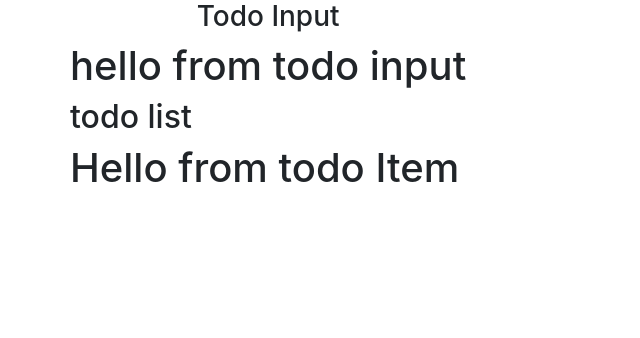
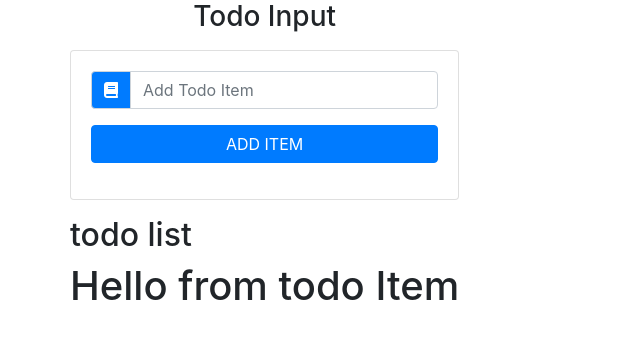
Before and after one commit to uly-ana/todo-list, a React (Create React App) app: page / in a window 1280 px wide. Shown: the top 338 px of the page, without its empty margins (0-640 px from the left). Built offline with nearby package versions, Linux system fonts and the light colour scheme.

Commit message:
styled todo item

```diff
--- a/src/Components/TodoInput.js
+++ b/src/Components/TodoInput.js
@@ -2,9 +2,23 @@
 
 export default class TodoInput extends Component {
     render() {
+        const {item, handleChange, handleSubmit, editItem} = this.props;
+
         return (
-            <div>
-                <h1>hello from todo input</h1>
+            <div className="card card-body my-3">
+                <form onSubmit={handleSubmit}>
+                <div className="input-group">
+                    <div className="input-group-prepend">
+                        <div className="input-group-text bg-primary text-white">
+                            <i className="fas fa-book"></i>
+                        </div>
+                    </div>
+                    <input type="text" className="form-control text-capitalize"
+                    placeholder="add todo item" value={item} onChange={handleChange}/>
+                </div>
+                <button type="submit" className="btn btn-block btn-primary my-3 text-uppercase">Add item</button>
+                </form>
+
             </div>
         )
     }
```
